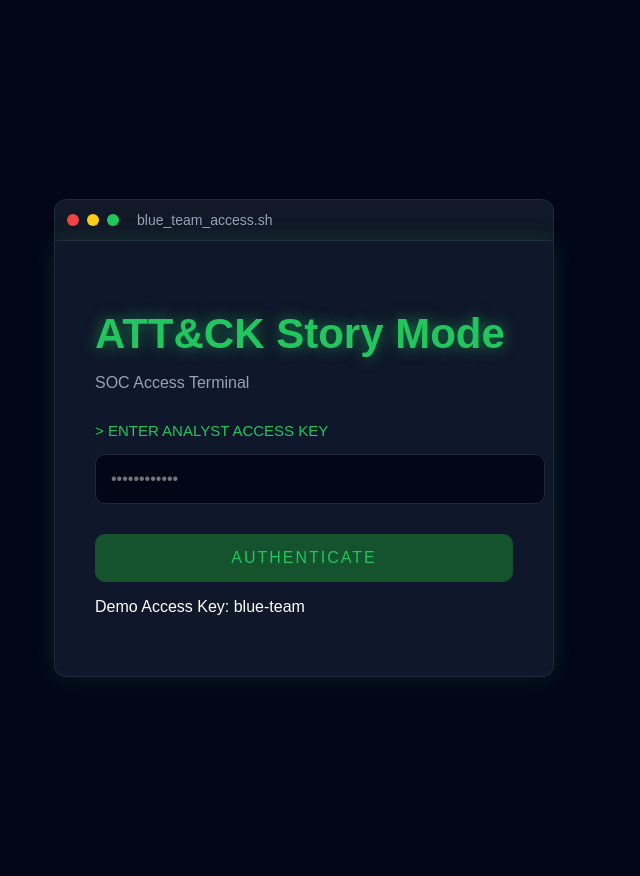
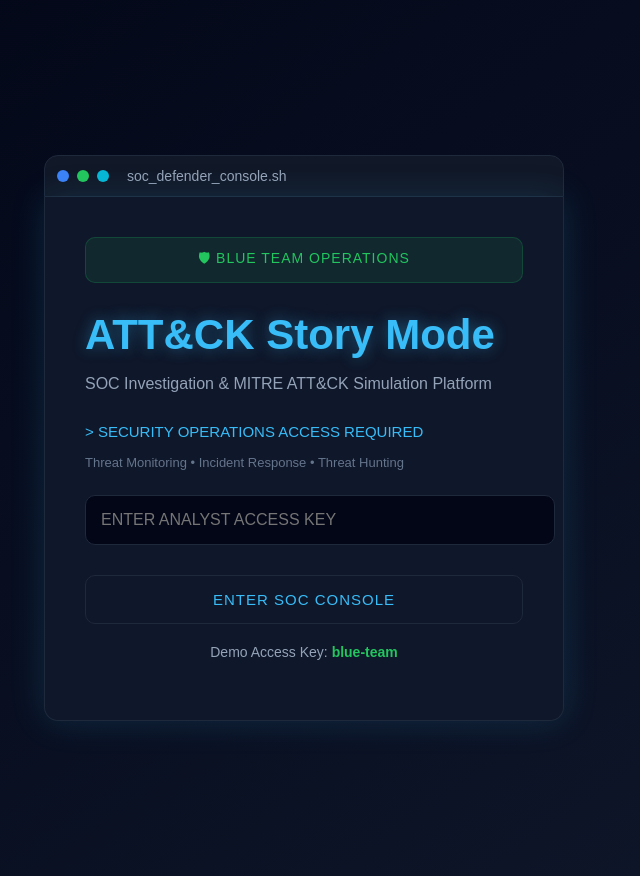
Before and after one commit to Xanroot/blue-team-simulator, a Flask app: page / in a window 1280 px wide. Shown: the whole page, without its empty margins (336-976 px from the left). Run offline with Flask 3, Linux system fonts and the light colour scheme.

Commit message:
Added new feature

```diff
--- a/static/style.css
+++ b/static/style.css
@@ -170,87 +291,33 @@ a {
 .locked-btn:hover {
     background: #64748b;
 }
-.dashboard {
-    display: grid;
-    grid-template-columns: repeat(4, 1fr);
-    gap: 20px;
-    margin-bottom: 40px;
-}
 
-.dashboard-card {
-    background: #1e293b;
-    padding: 20px;
-    border-radius: 12px;
-    text-align: center;
-    transition: 0.3s;
-    border-left: 5px solid #3b82f6;
-}
+/* =========================
+   LOGIN PAGE
+========================= */
 
-.dashboard-card:hover {
-    transform: translateY(-5px);
-}
+.login-body {
+    background: linear-gradient(
+        to bottom right,
+        #020617,
+        #0f172a
+    );
 
-.dashboard-card h2 {
-    font-size: 32px;
-    margin-bottom: 10px;
-    color: #60a5fa;
-}
-
-.dashboard-card p {
-    color: #cbd5e1;
-    font-size: 15px;
-}
-.critical-badge {
-    background: #991b1b;
-    color: white;
-    padding: 10px;
-    border-radius: 8px;
-    text-align: center;
-    font-weight: bold;
-    margin-top: 15px;
-    border-left: 5px solid red;
-}
-.mitre-challenge {
-    background: #0f172a;
-    padding: 15px;
-    border-radius: 10px;
-    margin-top: 20px;
-    margin-bottom: 20px;
-}
-
-.tactic-btn {
-    background: #1e40af;
-    color: white;
-    border: none;
-    padding: 10px 15px;
-    margin-right: 10px;
-    margin-top: 10px;
-    border-radius: 8px;
-    cursor: pointer;
-    transition: 0.3s;
-}
-
-.tactic-btn:hover {
-    background: #2563eb;
-}
-.login-body {
-    background: #020617;
     color: white;
     height: 100vh;
     display: flex;
     justify-content: center;
     align-items: center;
-    font-family: Arial, sans-serif;
 }
 
 .login-container {
-    width: 500px;
+    width: 520px;
 }
 
 .terminal-header {
     background: #111827;
     padding: 12px;
-    border-radius: 12px 12px 0 0;
+    border-radius: 14px 14px 0 0;
     display: flex;
     align-items: center;
     border: 1px solid #1e293b;
@@ -263,16 +330,16 @@ a {
     margin-right: 8px;
 }
 
-.red {
-    background: #ef4444;
-}
-
-.yellow {
-    background: #facc15;
+.blue {
+    background: #3b82f6;
 }
 
 .green {
     background: #22c55e;
+}
+
+.cyan {
+    background: #06b6d4;
 }
 
 .terminal-title {
@@ -284,17 +351,29 @@ a {
 .login-box {
     background: #0f172a;
     padding: 40px;
-    border-radius: 0 0 12px 12px;
+    border-radius: 0 0 14px 14px;
     border: 1px solid #1e293b;
     border-top: none;
-    box-shadow: 0 0 25px rgba(34, 197, 94, 0.15);
+    box-shadow: 0 0 35px rgba(56, 189, 248, 0.15);
+}
+
+.soc-badge {
+    background: rgba(34, 197, 94, 0.1);
+    color: #22c55e;
+    border: 1px solid rgba(34, 197, 94, 0.2);
+    padding: 10px;
+    border-radius: 10px;
+    text-align: center;
+    margin-bottom: 25px;
+    font-size: 14px;
+    letter-spacing: 1px;
 }
 
 .glow-title {
-    color: #22c55e;
+    color: #38bdf8;
     font-size: 42px;
     margin-bottom: 10px;
-    text-shadow: 0 0 15px rgba(34, 197, 94, 0.6);
+    text-shadow: 0 0 15px rgba(56, 189, 248, 0.4);
 }
 
 .login-subtitle {
@@ -303,9 +382,15 @@ a {
 }
 
 .terminal-line {
-    color: #22c55e;
+    color: #38bdf8;
     margin-bottom: 15px;
     font-size: 15px;
+}
+
+.terminal-line-small {
+    color: #64748b;
+    margin-bottom: 25px;
+    font-size: 13px;
 }
 
 #access-key {
@@ -322,18 +407,31 @@ a {
 .login-box button {
     width: 100%;
     padding: 15px;
-    background: #14532d;
-    border: none;
-    color: #22c55e;
-    font-size: 16px;
+    background: #0f172a;
+    border: 1px solid #1e293b;
+    color: #38bdf8;
+    font-size: 15px;
     border-radius: 10px;
     cursor: pointer;
     transition: 0.3s;
-    letter-spacing: 2px;
+    letter-spacing: 1px;
 }
 
 .login-box button:hover {
-    background: #166534;
+    background: #111827;
+    border-color: #38bdf8;
+}
+
+.demo-access {
+    margin-top: 20px;
+    text-align: center;
+    color: #94a3b8;
+    font-size: 14px;
+}
+
+.demo-access span {
+    color: #22c55e;
+    font-weight: bold;
 }
 
 #status-text {
--- a/templates/login.html
+++ b/templates/login.html
@@ -16,19 +16,25 @@
 
     <div class="terminal-header">
 
-        <span class="dot red"></span>
-        <span class="dot yellow"></span>
+        <span class="dot blue"></span>
         <span class="dot green"></span>
+        <span class="dot cyan"></span>
 
         <span class="terminal-title">
 
-            blue_team_access.sh
+            soc_defender_console.sh
 
         </span>
 
     </div>
 
     <div class="login-box">
+
+        <div class="soc-badge">
+
+            🛡 BLUE TEAM OPERATIONS
+
+        </div>
 
         <h1 class="glow-title">
 
@@ -38,33 +44,39 @@
 
         <p class="login-subtitle">
 
-            SOC Access Terminal
+            SOC Investigation & MITRE ATT&CK Simulation Platform
 
         </p>
 
         <div class="terminal-line">
 
-            > ENTER ANALYST ACCESS KEY
+            > SECURITY OPERATIONS ACCESS REQUIRED
+
+        </div>
+
+        <div class="terminal-line-small">
+
+            Threat Monitoring • Incident Response • Threat Hunting
 
         </div>
 
         <input
             type="password"
             id="access-key"
-            placeholder="••••••••••••">
+            placeholder="ENTER ANALYST ACCESS KEY">
 
         <button onclick="authenticate()">
 
-            AUTHENTICATE
+            ENTER SOC CONSOLE
 
         </button>
 
         <p class="demo-access">
 
-    Demo Access Key:
-    <span>blue-team</span>
+            Demo Access Key:
+            <span>blue-team</span>
 
-</p>
+        </p>
 
         <p id="status-text"></p>
 
@@ -96,9 +108,10 @@ function authenticate() {
 
         setTimeout(() => {
 
-            window.location.href = "/dashboard";
+            window.location.href =
+                "/dashboard";
 
-        }, 1500);
+        }, 1200);
 
     }
 
--- a/templates/story.html
+++ b/templates/story.html
@@ -199,7 +199,11 @@
 
 </div>
 
-<a href="/">← Back</a>
+<a href="/dashboard" class="soc-exit-btn">
+
+    ← Exit Investigation Console
+
+</a>
 
 <script>
 
```
Also changed, not shown: other parts of static/style.css (+185 -34 lines).
